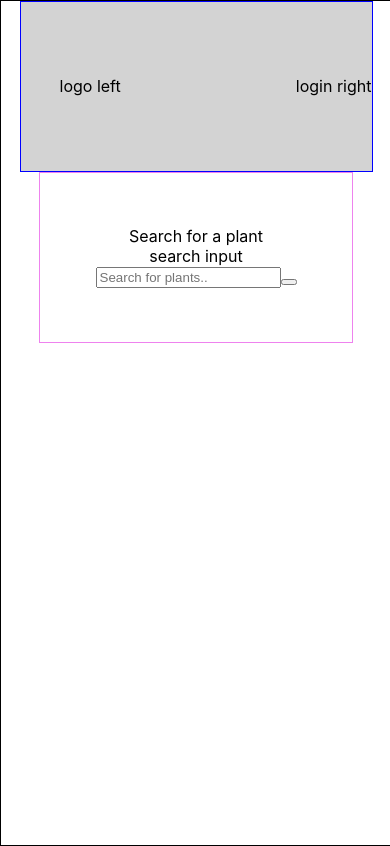
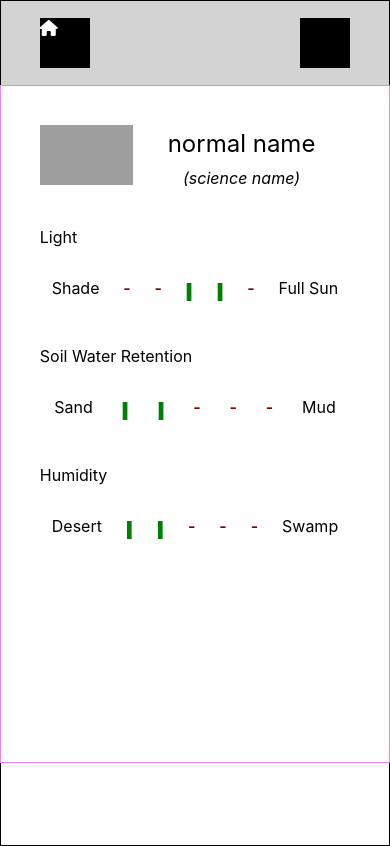
Before and after one commit to js4484/plant-info, a React (Create React App) app: page / in a window 390 px wide. Built offline with nearby package versions, Linux system fonts and the light colour scheme; grey boxes are pictures that could not be loaded; some icons are missing.

Commit message:
Mobile styling skeleton

```diff
--- a/package.json
+++ b/package.json
@@ -3,6 +3,7 @@
   "version": "0.1.0",
   "private": true,
   "dependencies": {
+    "@fortawesome/fontawesome-free": "^5.15.1",
     "@testing-library/jest-dom": "^5.11.6",
     "@testing-library/react": "^11.1.2",
     "@testing-library/user-event": "^12.2.2",
--- a/public/index.html
+++ b/public/index.html
@@ -24,6 +24,8 @@
       work correctly both with client-side routing and a non-root public URL.
       Learn how to configure a non-root public URL by running `npm run build`.
     -->
+    <link href="//netdna.bootstrapcdn.com/twitter-bootstrap/2.3.2/css/bootstrap-combined.no-icons.min.css" rel="stylesheet">
+    <link href="//netdna.bootstrapcdn.com/font-awesome/3.2.1/css/font-awesome.css" rel="stylesheet">
     <title>React App</title>
   </head>
   <body>
--- a/src/App.css
+++ b/src/App.css
@@ -1,3 +1,16 @@
+@import url('https://fonts.googleapis.com/css2?family=Comfortaa:wght@600&family=Oswald:wght@300&display=swap');
+
+
+body {
+  margin: 0;
+  padding: 0;
+}
+
+.outer {
+  display: flex;
+  justify-content: center;
+}
+
 .App {
   display: flex;
   flex-direction: column;
@@ -5,34 +18,143 @@
   align-content: center;
   width: 100vw;
   height: 100vh;
+  max-width: 500px;
   border: 1px solid black;
 }
 
 .NavBar {
-  height: 20%;
-  width: 80%;
-  margin-left: 10%;
-  margin-right: 10%;
-  padding-left: 10%;
+  height: 10%;
+  width: 100%;
+  /* margin-left: 10%; */
+  /* margin-right: 10%;
+  padding-left: 10%; */
   display: flex;
   flex-direction: row;
   justify-content: space-between;
-  border: 1px solid blue;
+  /* border: 1px solid blue; */
   align-items: center;
   background-color: lightgray;
 
 }
 
+.left {
+  background-color: black;
+  height: 50px;
+  width: 50px;
+  margin-left: 10%;
+}
+
+.right {
+  background-color: black;
+  height: 50px;
+  width: 50px;
+  margin-right: 10%;
+}
+
+.fa-home {
+  height: 100%;
+  width: 100%;
+  color: white;
+}
+
 .MainApp {
-  height: 20%;
+  height: 80%;
+  width: 100%;
+  display: flex;
+  flex-direction: column;
+  border: 1px solid violet;
+  /* justify-content: center; */
+  align-items: center;
+
+
+}
+
+.nav-search-div {
+  display: flex;
+  justify-content: space-around;
+  align-content: center;
+  margin-top: 10%;
+}
+
+.plant-search {
+  margin-bottom: 0px;
+
+}
+
+.search-btn {
+  height: 30px;
+  width: 30px;
+  color: blue;
+  margin-left: 20px;
+}
+
+
+
+.input {
+  -webkit-appearance: none;
+}
+
+.result-plant {
+  width: 80%;
+  display: flex;
+  flex-direction: row;
+  padding-left: 10%;
+  padding-right: 10%;
+  padding-top: 10%;
+}
+
+.plant-pic {
+  height: 60px;
+  width: 30%;
+  background-image: url("https://i.pinimg.com/originals/38/2a/ad/382aad040d3a8de15aab8f3e62e2b21a.jpg");
+  background-size: cover;
+}
+
+.name-douple {
+  width: 70%;
+  display: flex;
+  flex-direction: column;
+  align-items: center;
+}
+
+.name-common {
+  padding-top: 4px;
+  font-size: 24px;
+}
+
+.name-sci {
+  font-style: italic;
+  padding-top: 10px;
+}
+
+.result {
   width: 80%;
   display: flex;
   flex-direction: column;
-  border: 1px solid violet;
-  justify-content: center;
-  align-items: center;
+  padding-left: 10%;
+  padding-right: 10%;
+  padding-top: 10%;
+}
 
+.result-range {
+  display: flex;
+  flex-direction: row;
+  justify-content: space-around;
+  padding-top: 10%;
 }
+
+.result-yes {
+  font-weight: 900;
+  font-size: 24px;
+  color: green;
+}
+
+.result-no {
+  font-weight: 600;
+  color: maroon;
+}
+
+
 
 .App-logo {
   height: 40vmin;
--- a/src/App.js
+++ b/src/App.js
@@ -6,9 +6,11 @@ import { Route, Switch, Redirect } from 'react-router-dom';
 
 const App = () => {
   return (
-    <div className="App">
-      <Nav />
-      <Search />
+    <div className="outer">
+      <div className="App">
+        <Nav />
+        <Search />
+      </div>
     </div>
   );
 }
--- a/src/Nav.js
+++ b/src/Nav.js
@@ -10,8 +10,8 @@ class Nav extends React.Component {
   render() {
     return (
       <div className="NavBar">
-        <div>logo left</div>
-        <div>login right</div>
+        <div className="left"><i class="fas fa-home"></i></div>
+        <div className="right"></div>
       </div>
     );
   }
--- a/src/Search.js
+++ b/src/Search.js
@@ -25,12 +25,67 @@ class Search extends React.Component {
 
   render() {
     return (
-      <div className="MainApp">Search for a plant
-        <div>search input</div>
-        <div className="nav-search-div">
-              <input id="search" className="plant-search" type="search" onChange={this.update("input")} placeholder="Search for plants.." />
+      <div className="MainApp">
+
+        {/* <div className="nav-search-div">
+              <input id="search" className="plant-search" type="search" onChange={this.update("input")} placeholder="Search for plants..." />
               <button className="search-btn" onClick={ this.handleSearch }><i className="fas fa-microphone micro"></i></button>
+          </div> */}
+
+        <div className="result-plant">
+          <div className="plant-pic"><a href="https://i.pinimg.com/originals/38/2a/ad/382aad040d3a8de15aab8f3e62e2b21a.jpg"></a></div>
+          <div className="name-douple">
+            <div className="name-common">normal name</div>
+            <div className="name-sci">(science name)</div>
           </div>
+        </div>
+
+
+        <div className="result">
+          <div className="result-name">Light</div>
+          <div className="result-range">
+            <div className="result-name">Shade</div>
+            <div className="result-no">-</div>
+            <div className="result-no">-</div>
+            <div className="result-yes">l</div>
+            <div className="result-yes">l</div>
+            <div className="result-no">-</div>
+            <div className="result-name">Full Sun</div>
+          </div>
+
+
+
+        </div>
+
+        <div className="result">
+          <div className="result-name">Soil Water Retention</div>
+          <div className="result-range">
+            <div className="result-name">Sand</div>
+            <div className="result-yes">l</div>
+            <div className="result-yes">l</div>
+            <div className="result-no">-</div>
+            <div className="result-no">-</div>
+            <div className="result-no">-</div>
+            <div className="result-name">Mud</div>
+          </div>
+
+        </div>
+
+        <div className="result">
+          <div className="result-name">Humidity</div>
+          <div className="result-range">
+            <div className="result-name">Desert</div>
+            <div className="result-yes">l</div>
+            <div className="result-yes">l</div>
+            <div className="result-no">-</div>
+            <div className="result-no">-</div>
+            <div className="result-no">-</div>
+            <div className="result-name">Swamp</div>
+          </div>
+        </div>
+
+
+
       </div>
     );
   }
```
Also changed, not shown: 1 other file (tests, documents, lock files or other folders).
